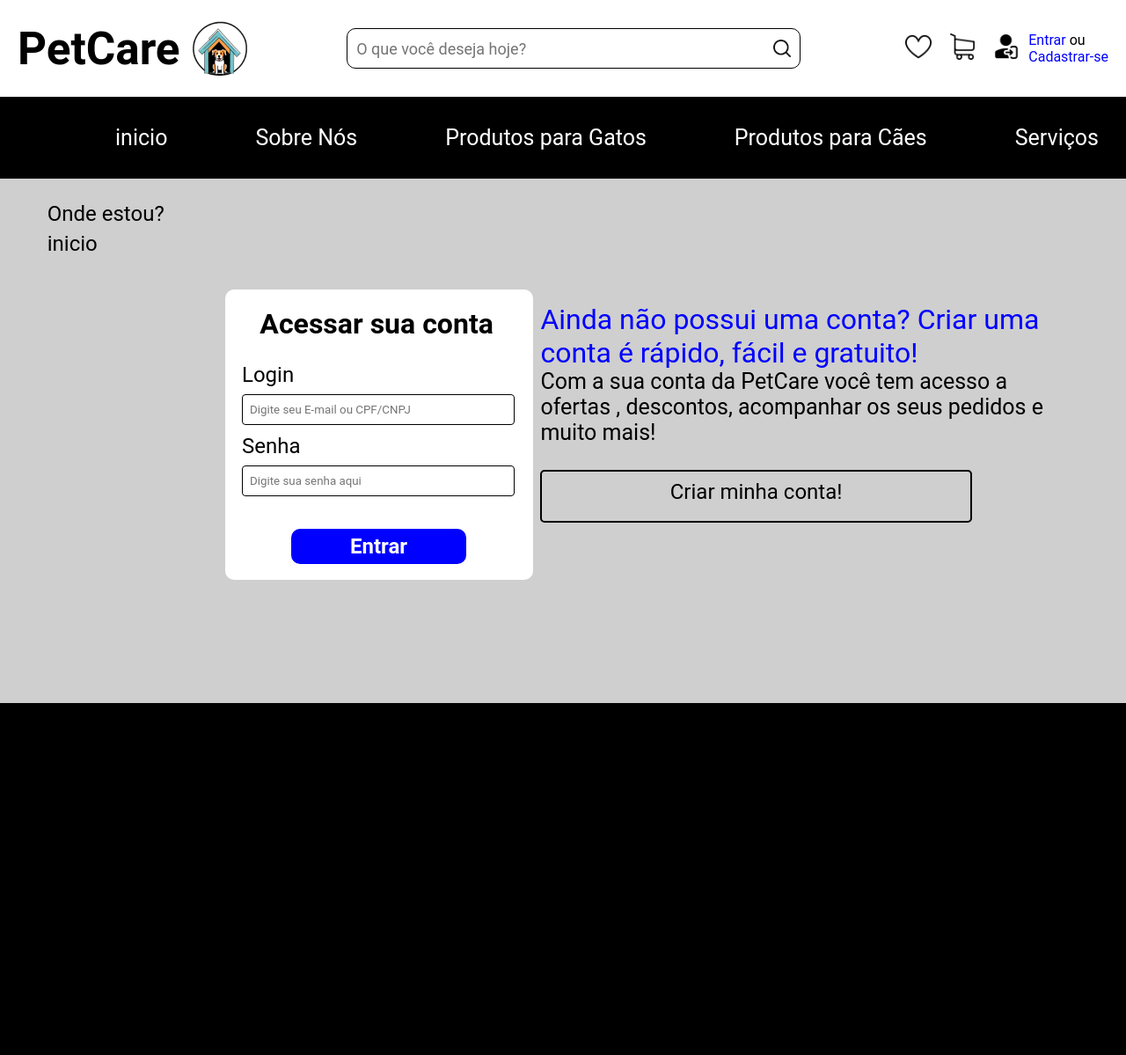
After one commit to JoaoGSilveira/Site-PetCare-Projeto-, a PHP site: page /login.html in a window 1280 px wide. The commit adds this page. Shown: the whole page at 88% size. Run offline with PHP 8.4, Linux system fonts and the light colour scheme.

Commit message:
Update Diário

```diff
--- /dev/null
+++ b/login.html
@@ -0,0 +1,91 @@
+<!DOCTYPE html>
+<html lang="pt_BR">
+
+<head>
+    <meta charset="UTF-8">
+    <meta name="viewport" content="width=device-width, initial-scale=1.0">
+    <link rel="stylesheet" href="style.css">
+    <title>PetCare | Início</title>
+</head>
+
+<body class="bodylogin">
+    <nav class="navbar1">
+        <div class="logo-container">
+            <div class="brand-name">PetCare</div>
+            <img src="icon/CachorroCasinha.png" alt="logo">
+        </div>
+        <div class="search-bar">
+            <div class="search-input">
+                <input type="text" placeholder="O que você deseja hoje?" class="pesquisanav1">
+                <img src="icon/searchicon.png" alt="search-icon" class="search-icon">
+            </div>
+        </div>
+        <div>
+            <a href="favorito.html"><img src="icon/favorito.png" height=30px class="loginico"></a>
+        </div>
+        <div>
+            <a href="compras.html"><img src="icon/compras.png" height=30px class="loginico"></a>
+        </div>
+        <div>
+            <a href="login.html"><img src="icon/login.png" height=30px class="loginico"></a>
+        </div>
+        <div class="user-actions">
+            <a href="login.html"><span class="strongazul">Entrar</span> ou<br><span
+                    class="strongazul">Cadastrar-se</span></a>
+        </div>
+    </nav>
+    <nav class="navbar2">
+        <ul class="menunav2">
+            <a href="index.html">
+                <li class="textmenunav2">inicio</li>
+            </a>
+            <a href="sobrenos.html">
+                <li class="textmenunav2">Sobre Nós</li>
+            </a>
+            <a href="produtogatos.html">
+                <li class="textmenunav2">Produtos para Gatos</li>
+            </a>
+            <a href="produtocaes.html">
+                <li class="textmenunav2">Produtos para Cães</li>
+            </a>
+            <a href="servicos.html">
+                <li class="textmenunav2">Serviços</li>
+            </a>
+        </ul>
+    </nav>
+    <main>
+        <div class="mapasite">
+            <p>Onde estou?</p>
+            <p class="wherelocal">inicio</p>
+        </div>
+
+        <div class="containerlogin">
+            <div>
+                <h1 class="titlecriarconta">Ainda não possui uma conta? Criar uma conta é rápido, fácil e gratuito!</h1>
+                <p class="textcriarconta">Com a sua conta da PetCare você tem acesso a ofertas , descontos, acompanhar
+                    os seus pedidos e muito mais!
+                </p>
+                <div class="criarcontabutton">
+                    <p class="textcriarcontabutton">Criar minha conta!</p>
+                </div>
+            </div>
+            <div class="textlogin">
+                <h1 class="titlelogin">Acessar sua conta</h1>
+                <h2 class="editlogintext">Login</h2>
+                <input type="text" placeholder="Digite seu E-mail ou CPF/CNPJ" class="persinput">
+                <h2 class="editlogintext">Senha</h2>
+                <input type="password" placeholder="Digite sua senha aqui" class="persinput">
+                <div class="buttonentrar">
+                    <h2 class="textentrar">Entrar</h2>
+                </div>
+            </div>
+        </div>
+    </main>
+
+    <footer class="footer">
+
+    </footer>
+
+</body>
+
+</html>
--- a/produtogatos.html
+++ b/produtogatos.html
@@ -144,9 +144,9 @@
                 <div class="comprabuton">Adicionar ao Carrinho<img src="icon/CarrinhoCompra.png" height="20px" class="fotocompra"></div>
             </span>
             <span class="framelinha1">
-                <img src="" height="220px" width="170px" class="produtoimg">
-                <p class="textproducts"></p>
-                <p class="textproducts">R$ </p>
+                <img src="foto produtos/granplusgatos.jpg" height="220px" width="220px" class="produtoimg">
+                <p class="textproducts">Ração para gatos GRAN PLUS 3KG CARNE</p>
+                <p class="textproducts">R$ 59,90</p>
                 <div class="comprabuton">Adicionar ao Carrinho<img src="icon/CarrinhoCompra.png" height="20px" class="fotocompra"></div>
             </span>
         </div>
--- a/style.css
+++ b/style.css
@@ -13,6 +13,10 @@
     margin-left: 250px;
     padding: 20px;
     box-sizing: border-box;
+}
+
+.bodylogin{
+    background-color: rgba(207, 207, 207, 1);
 }
 
 .categoriastitle{
@@ -49,6 +112,7 @@
 
 .navbar1 {
     color: #fff;
+    background-color: white;
     display: flex;
     justify-content: space-between;
     align-items: center;
@@ -113,6 +177,115 @@
 
 .inputfiltropreco{
     width: 60px;
+}
+
+.containerlogin{
+    border-radius: 10px;
+    margin: auto;
+    margin-top: 3%;
+    margin-left: 20%;
+    height: 330px;
+    width: 350px;
+    background-color: white;
+}
+
+.titlecriarconta{
+    position: absolute;
+    color: blue;
+    margin: auto;
+    width: 600px;
+    margin-left: 28%;
+    margin-top: 15px;
+}
+
+.textcriarconta{
+    position: absolute;
+    margin: auto;
+    font-size: 25px;
+    width: 600px;
+    margin-left: 28%;
+    margin-top: 7%;
+}
+
+.textlogin{
+    margin: auto;
+    padding-left: 19px;
+    padding-top: 20px;
+    text-align: left;
+    justify-content: center;
+    align-items: center;
+}
+
+.titlelogin{
+    font-family: "Roboto", sans-serif;
+    font-weight: 700;
+    font-style: normal;
+    margin: auto;
+    padding-bottom: 15px;
+    align-items: center;
+    justify-content: center;
+    text-align: center;
+    margin-right: 7.5%;
+}
+
+.buttonentrar{
+    margin: auto;
+    width: 60%;
+    height: 40px;
+    margin-top: 11%;
+    margin-right: 23%;
+    background-color: blue;
+    border-radius: 10px;
+    color: white;
+}
+
+.textentrar{
+    font-family: "Roboto", sans-serif;
+    font-weight: 700;
+    font-style: normal;
+    margin: auto;
+    text-align: center;
+    justify-content: center;
+    padding-top: 3%;
+}
+
+.criarcontabutton{
+    margin: auto;
+    align-items: center;
+    text-align: center;
+    justify-content: center;
+    margin-top: 16%;
+    margin-left: 28%;
+    position: absolute;
+    border-style: solid;
+    border-radius: 5px;
+    border-width: 2px;
+    height: 7%;
+    width: 38%;
+}
+
+.textcriarcontabutton{
+    margin: auto;
+    font-size: 24px;
+    text-align: center;
+    margin-top: 1.9%;
+    align-items: center;
+}
+
+.editlogintext{
+    padding-bottom: 8px;
+    padding-top: 10px;
+}
+
+.persinput{
+    align-items: center;
+    justify-content: center;
+    width: 300px;
+    padding-left: 8px;
+    border: 0.5px;
+    height: 33px;
+    border-style: solid;
+    border-radius: 4px;
 }
 
 .itenscat{
```
Also changed, not shown: other parts of style.css (+59 -0 lines), produtocaes.html (+48 -48 lines), servicos.html (added, +88 -0 lines), foto produtos/Shampoo_Pet_Clean_Neutro_para_Cães_e_Gatos_-_700_mL_1196661_189.jpg (added), foto produtos/banhoetosa1.webp (added), foto produtos/bolaparacaes.jpg (added), foto produtos/granplusgatos.jpg (added), foto produtos/racao-tradicionalle-pet-canine-premium-especial-5-kg1-f76d5fb7532e16b3f416525606095076-1024-1024.jpg (added), foto produtos/racaospecialdog.webp (added), foto produtos/shampoo_beeps_para_caes_estopinha_2_em_1_1009_1_24e5c6a885c6c451ac589d4ec8316012.webp (added), foto produtos/snackscaes.jpg (added), foto produtos/tosaimg.jpg (added).
